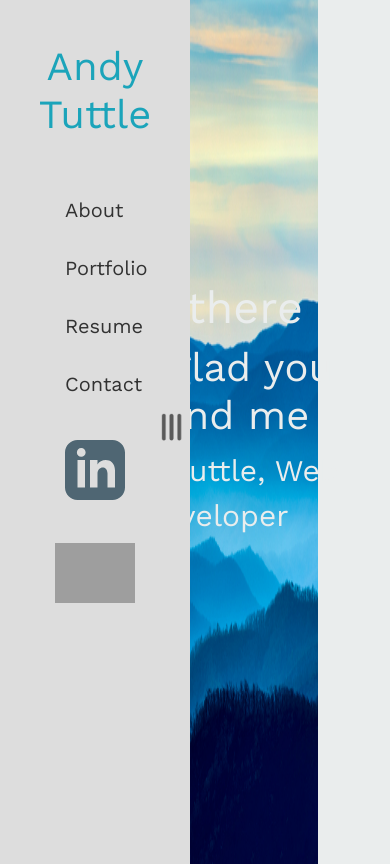
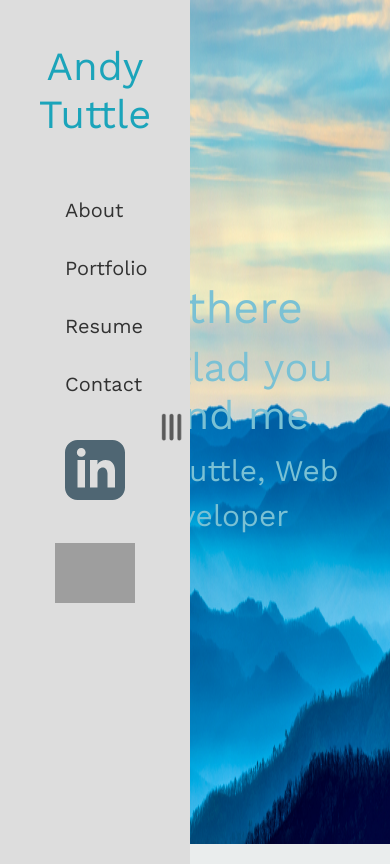
Before and after one commit to AndyTuttle12/portfolio, a React (Create React App) app: page /about in a window 390 px wide. Built offline with nearby package versions, Linux system fonts and the light colour scheme; grey boxes are pictures that could not be loaded.

Commit message:
Fixed media queries for front-page parallax.

```diff
--- a/compass/sass/views/_desktop.scss
+++ b/compass/sass/views/_desktop.scss
@@ -56,4 +56,10 @@
 			margin-bottom:40px;
 		}
 	}
+	.parallax-bg{
+		top:-10px;
+		left: -110px;
+		width: 106.55vw;
+		height: 101.1vh;
+	}
 }
--- a/compass/sass/views/_home.scss
+++ b/compass/sass/views/_home.scss
@@ -14,7 +14,7 @@
 		// 	margin: 20px auto;
 		// }
 		.centered{
-			color: $blank;
+			color: $secondary;
 			animation: scaleUp 1.5s ease-out;
 			display: block;
 			z-index: 50;
@@ -31,13 +31,15 @@
 			}
 		}
 	}
+
 	.parallax-bg{
+		overflow: hidden;
 		position: absolute;
 		z-index: 0;
-		top:-100px;
-		left: -110px;
-		width: 101.5vw;
-		height: 105.8vh;
+		// top:-10px;
+		// left: -110px;
+		// width: 106.5vw;
+		// height: 101vh;
 		.l1{
 			z-index:5;
 		}
@@ -58,7 +60,7 @@
 			top:0;
 			left:0;
 			width: 108%;
-			height: 108%;
+			height: 109%;
 		}
 	}
 }
--- a/compass/sass/views/_mobile.scss
+++ b/compass/sass/views/_mobile.scss
@@ -69,4 +69,10 @@
 			margin-bottom:0px;
 		}
 	}
+	.parallax-bg{
+		top:0px;
+		left: 0px;
+		width: 100vw;
+		height: 100vh;
+	}
 }
--- a/compass/sass/views/_tablet.scss
+++ b/compass/sass/views/_tablet.scss
@@ -53,4 +53,10 @@
 		width: 70%;
 		margin: auto;
 	}
+	.parallax-bg{
+		top:0px;
+		left: 0px;
+		width: 100vw;
+		height: 100vh;
+	}
 }
--- a/src/styles.css
+++ b/src/styles.css
@@ -250,7 +250,7 @@ html {
 }
 /* line 16, ../compass/sass/views/_home.scss */
 .App .MainRoutes .centered {
-  color: #eaeded;
+  color: #7AC1D4;
   animation: scaleUp 1.5s ease-out;
   display: block;
   z-index: 50;
@@ -264,42 +264,39 @@ html {
   margin: -25px auto;
   line-height: .5em;
 }
-/* line 34, ../compass/sass/views/_home.scss */
+/* line 35, ../compass/sass/views/_home.scss */
 .App .parallax-bg {
+  overflow: hidden;
   position: absolute;
   z-index: 0;
-  top: -100px;
-  left: -110px;
-  width: 101.5vw;
-  height: 105.8vh;
 }
-/* line 41, ../compass/sass/views/_home.scss */
+/* line 43, ../compass/sass/views/_home.scss */
 .App .parallax-bg .l1 {
   z-index: 5;
 }
-/* line 44, ../compass/sass/views/_home.scss */
+/* line 46, ../compass/sass/views/_home.scss */
 .App .parallax-bg .l2 {
   z-index: 4;
 }
-/* line 47, ../compass/sass/views/_home.scss */
+/* line 49, ../compass/sass/views/_home.scss */
 .App .parallax-bg .l3 {
   z-index: 3;
 }
-/* line 50, ../compass/sass/views/_home.scss */
+/* line 52, ../compass/sass/views/_home.scss */
 .App .parallax-bg .l4 {
   z-index: 2;
 }
-/* line 53, ../compass/sass/views/_home.scss */
+/* line 55, ../compass/sass/views/_home.scss */
 .App .parallax-bg .l5 {
   z-index: 1;
 }
-/* line 56, ../compass/sass/views/_home.scss */
+/* line 58, ../compass/sass/views/_home.scss */
 .App .parallax-bg img {
   position: absolute;
   top: 0;
   left: 0;
   width: 108%;
-  height: 108%;
+  height: 109%;
 }
 
 /* line 7, ../compass/sass/views/_about.scss */
@@ -526,6 +523,14 @@ html {
   .feature.projects h2 {
     margin-bottom: 0px;
   }
+
+  /* line 72, ../compass/sass/views/_mobile.scss */
+  .parallax-bg {
+    top: 0px;
+    left: 0px;
+    width: 100vw;
+    height: 100vh;
+  }
 }
 @media only screen and (min-width: 500px) and (max-width: 999px) {
   /* line 9, ../compass/sass/views/_tablet.scss */
@@ -586,6 +591,14 @@ html {
   .feature {
     width: 70%;
     margin: auto;
+  }
+
+  /* line 56, ../compass/sass/views/_tablet.scss */
+  .parallax-bg {
+    top: 0px;
+    left: 0px;
+    width: 100vw;
+    height: 100vh;
   }
 }
 @media only screen and (min-width: 1000px) {
@@ -649,4 +662,12 @@ html {
   .feature img {
     margin-bottom: 40px;
   }
+
+  /* line 59, ../compass/sass/views/_desktop.scss */
+  .parallax-bg {
+    top: -10px;
+    left: -110px;
+    width: 106.55vw;
+    height: 101.1vh;
+  }
 }
```
